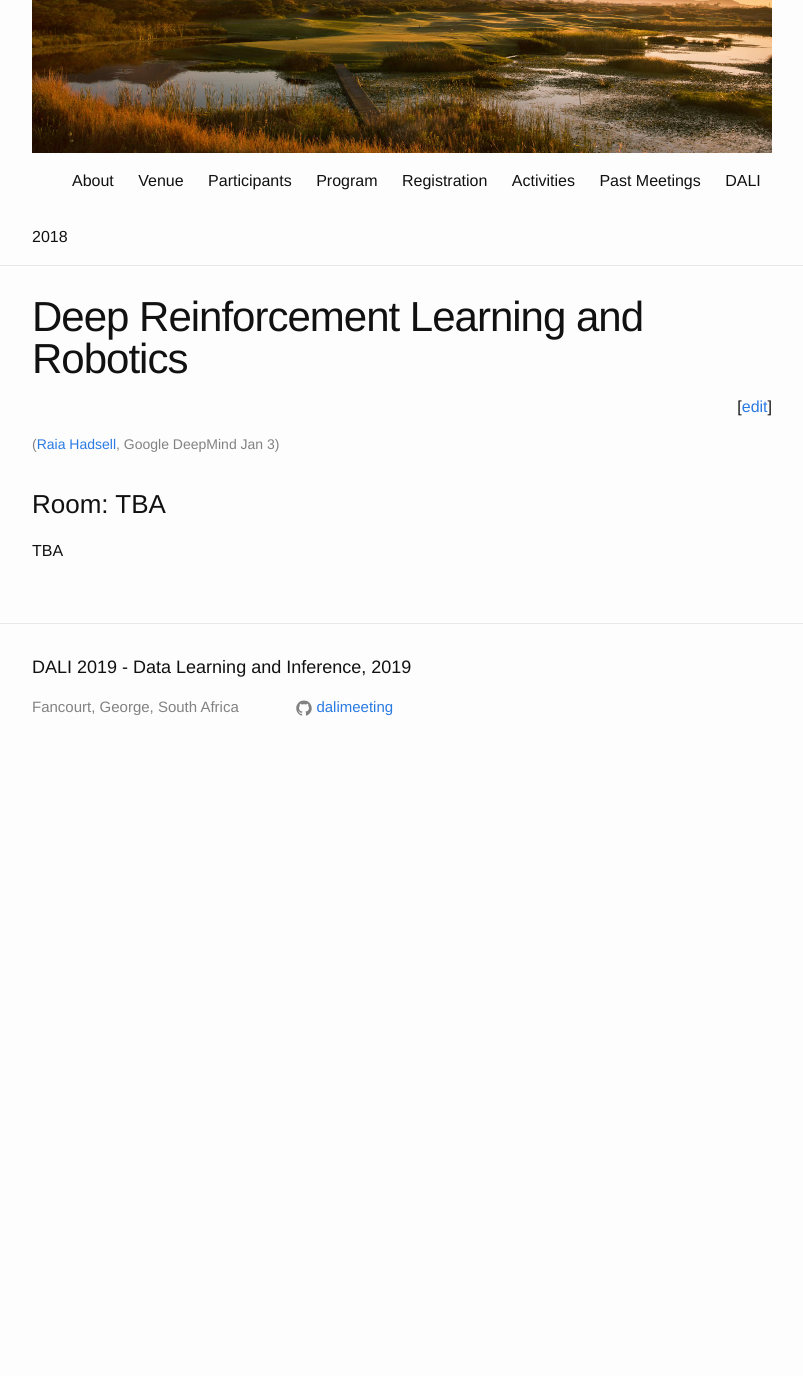
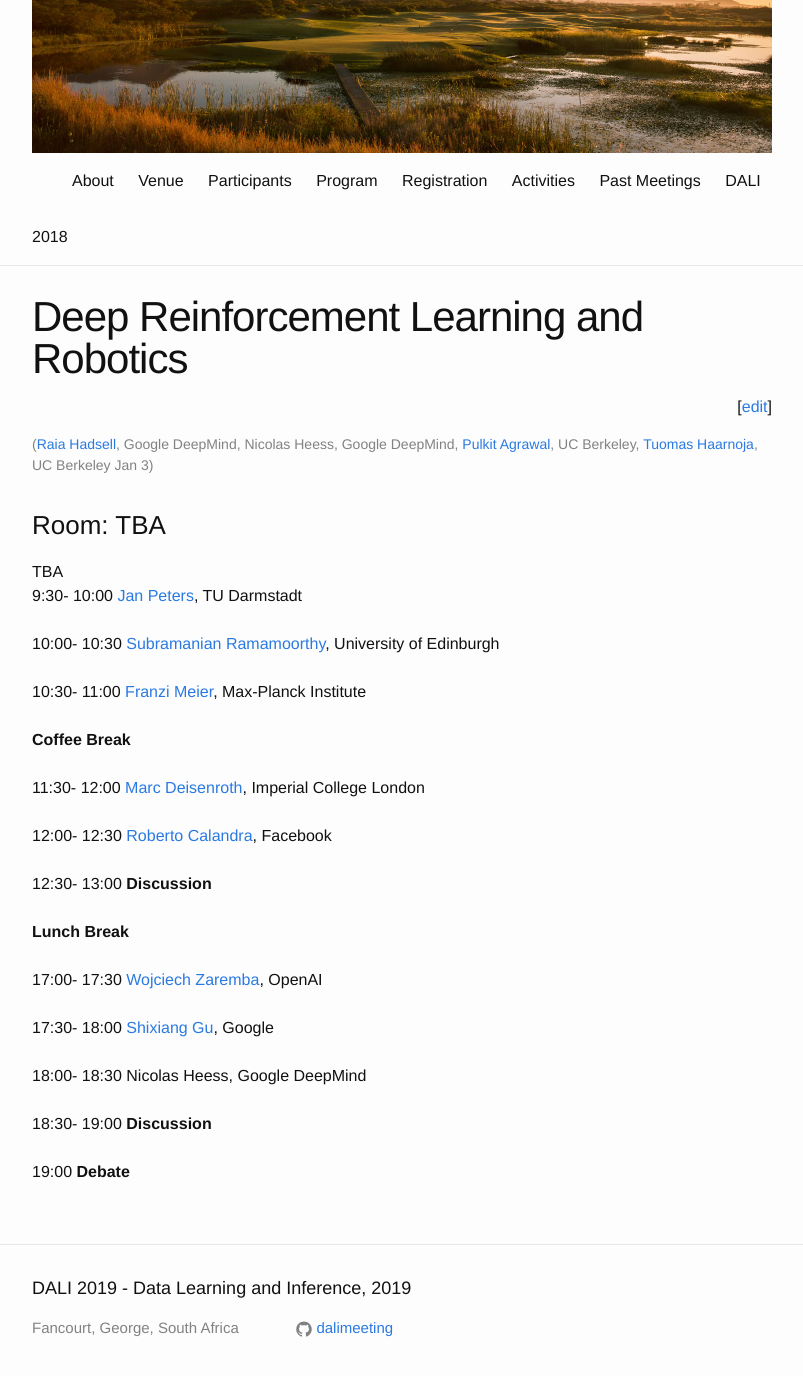
Before and after one commit to dalimeeting/dalimeeting.github.io, a Jekyll site: the page built from _posts/2019-01-03-workshop-DeepRL.md, in a window 1280 px wide and 1400 px high, scrolled down 198 px. Shown: the top 1376 px of the window, without its empty margins (238-1041 px from the left). Built offline with Jekyll 4.4.1, drawn with Linux system fonts in a browser that asks for light colours; before the commit the page ends 977 px from its top, so only the background shows below that.

Commit message:
Add DeepRL schedule

```diff
--- a/_posts/2019-01-03-workshop-DeepRL.md
+++ b/_posts/2019-01-03-workshop-DeepRL.md
@@ -10,7 +10,91 @@ organizers:
   family: Hadsell
   url: http://raiahadsell.com/index.html
   institute: Google DeepMind
+- given: Nicolas
+  family: Heess
+  institute: Google DeepMind
+- given: Pulkit
+  family: Agrawal
+  url: http://people.eecs.berkeley.edu/~pulkitag/
+  institute: UC Berkeley
+- given: Tuomas
+  family: Haarnoja
+  url: https://people.eecs.berkeley.edu/~haarnoja/
+  institute: UC Berkeley
 room: "TBA"
 show_abstracts: false
-
+talks:
+- title: ""
+  author:
+  - given: Jan
+    family: Peters
+    url: http://www.jan-peters.net/
+    institute: TU Darmstadt
+  start: "9:30"
+  end: "10:00"
+- title: ""
+  author:
+  - given: Subramanian
+    family: Ramamoorthy
+    url: http://homepages.inf.ed.ac.uk/sramamoo/
+    institute: University of Edinburgh
+  start: "10:00"
+  end: "10:30"
+- title: ""
+  author:
+  - given: Franzi
+    family: Meier
+    url: http://www-clmc.usc.edu/Main/FranziskaMeier
+    institute: Max-Planck Institute
+  start: "10:30"
+  end: "11:00"
+- title: "Coffee Break"
+- title: ""
+  author:
+  - given: Marc
+    family: Deisenroth
+    url: https://sites.google.com/view/marcdeisenroth
+    institute: Imperial College London
+  start: "11:30"
+  end: "12:00"
+- title: ""
+  author:
+  - given: Roberto
+    family: Calandra
+    url: https://www.robertocalandra.com/about/
+    institute: Facebook
+  start: "12:00"
+  end: "12:30"
+- title: "Discussion"
+  start: "12:30"
+  end: "13:00"
+- title: "Lunch Break"
+- title: ""
+  author:
+  - given: Wojciech
+    family: Zaremba
+    url: http://wojzaremba.com/
+    institute: OpenAI
+  start: "17:00"
+  end: "17:30"
+- title: ""
+  author:
+  - given: Shixiang
+    family: Gu
+    url: https://sites.google.com/view/gugurus
+    institute: Google
+  start: "17:30"
+  end: "18:00"
+- title: ""
+  author:
+  - given: Nicolas
+    family: Heess
+    institute: Google DeepMind
+  start: "18:00"
+  end: "18:30"
+- title: "Discussion"
+  start: "18:30"
+  end: "19:00"
+- title: "Debate"
+  start: "19:00"
 ---
```
